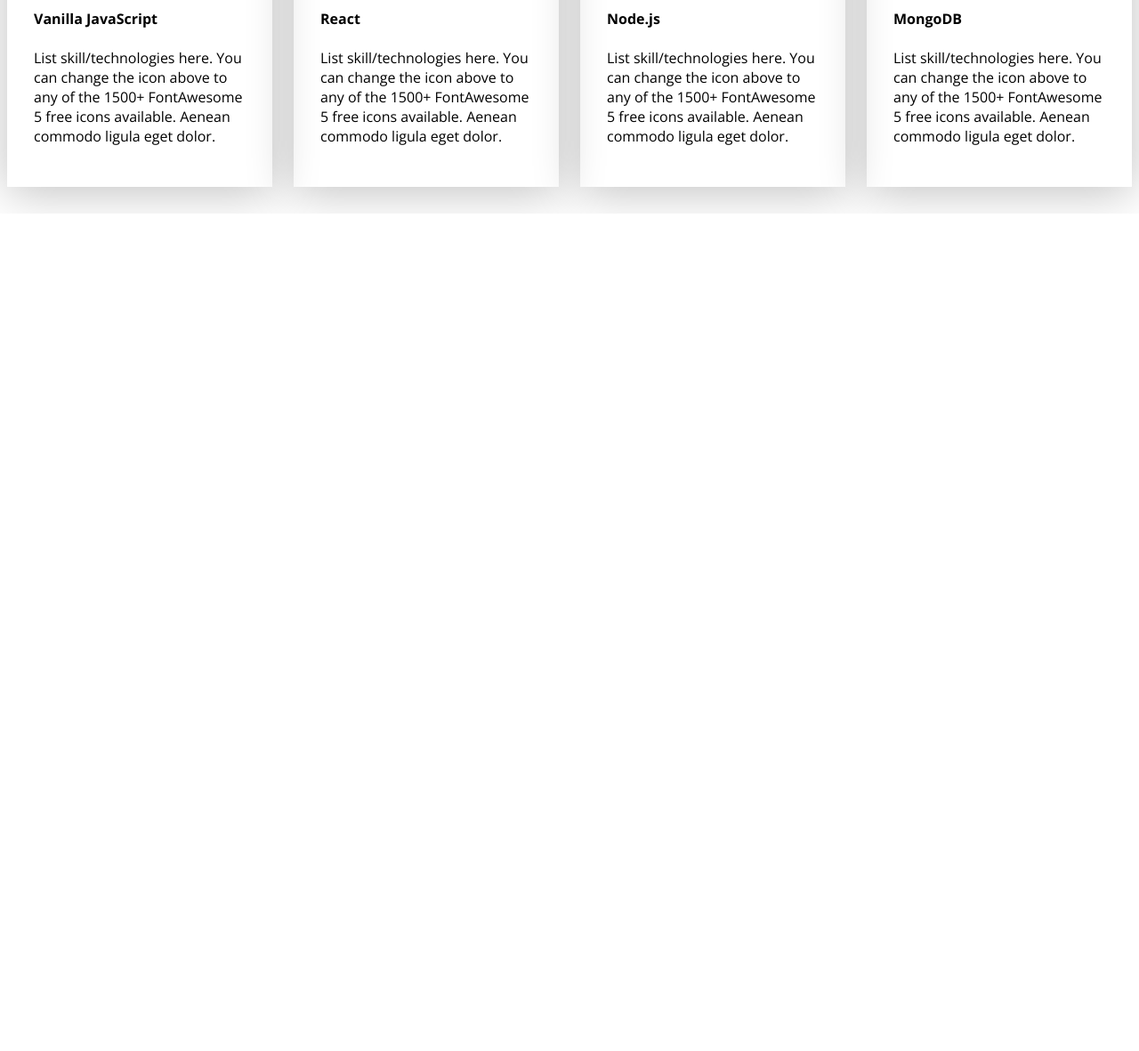
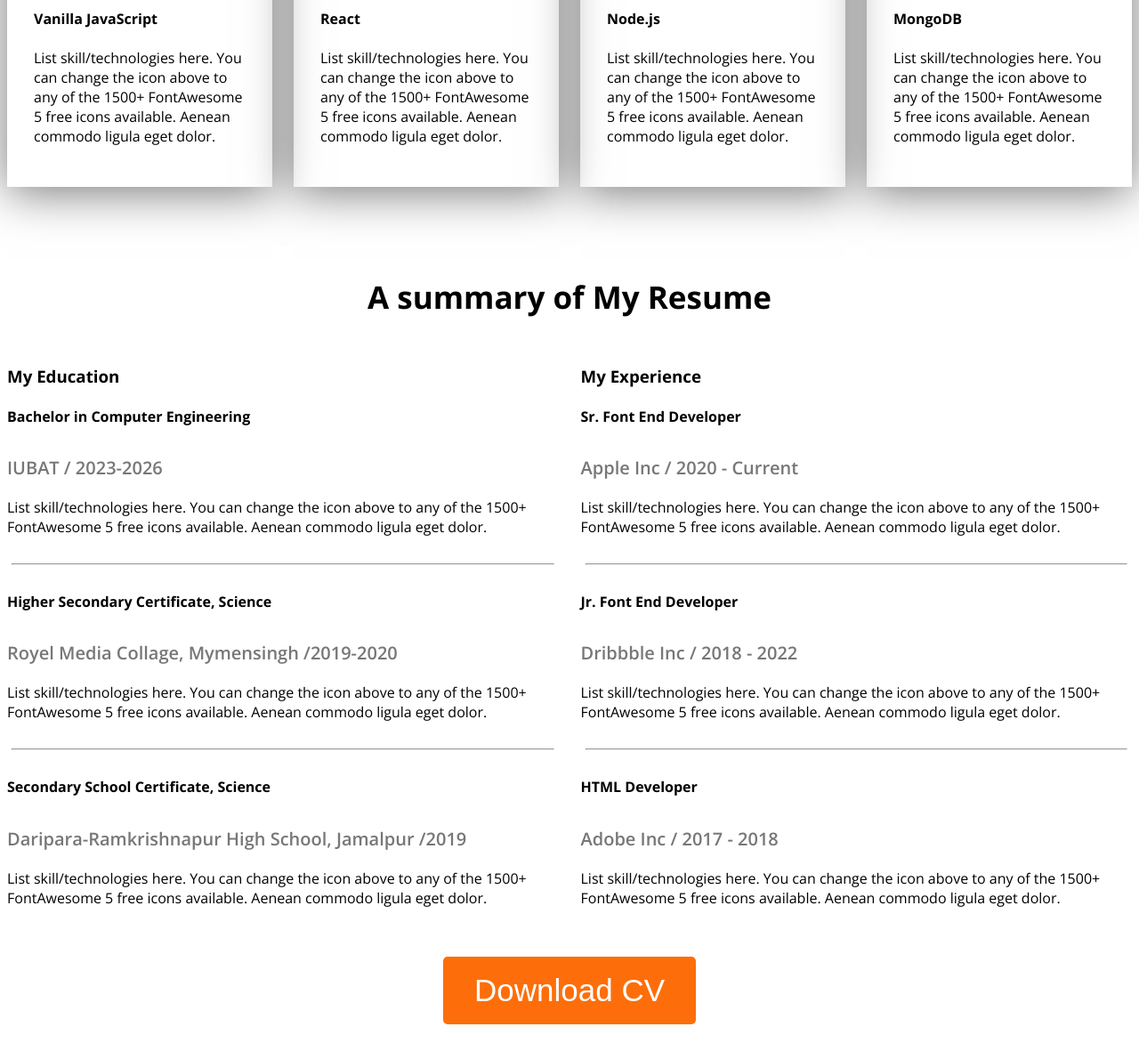
Before and after one commit to romanhassan2310/web-roman-dev-portfolio, a plain HTML site: page index.html in a window 1280 px wide. Shown: the part 1730-2911 px from the top of the page at 89% size. Before the commit the page ends 1970 px from the top, so only its background shows below. Drawn offline with nearby package versions, Linux system fonts and the light colour scheme.

Commit message:
added education and experimen

```diff
--- a/index.html
+++ b/index.html
@@ -92,8 +92,66 @@
             </div>
 
         </div>
+     </section>
+     <section class="resume">
+        <h3 class="section-title text-center">A summary of My Resume</h3>
+        <div class="resume-container">
+           <!-- .resume-column*2>h3.resume-colomn-title+.experience*3>h4.
+            experience-title+h5.experience-sub-title+.
+            experience-description-->
+             <div class="resume-column">
+                <h3 class="resume-colomn-title">My Education</h3>
+                <div class="experience">
+                    <h4 class="experience-title">Bachelor in Computer Engineering</h4>
+                    <h5 class="experience-sub-title">IUBAT / 2023-2026</h5>
+                    <experience-description>List skill/technologies here. You can change the icon above
+to any of the 1500+ FontAwesome 5 free icons available. Aenean commodo ligula eget dolor.</experience-description>
+                </div>
+                <hr>
+                <div class="experience">
+                    <h4 class="experience-title">Higher Secondary Certificate, Science</h4>
+                    <h5 class="experience-sub-title">Royel Media Collage, Mymensingh /2019-2020</h5>
+                    <experience-description>List skill/technologies here. You can change the icon above
+to any of the 1500+ FontAwesome 5 free icons available. Aenean commodo ligula eget dolor.</experience-description>
+                </div>
+                <hr>
+                <div class="experience">
+                    <h4 class="experience-title">Secondary School Certificate, Science</h4>
+                    <h5 class="experience-sub-title">Daripara-Ramkrishnapur High School, Jamalpur /2019</h5>
+                    <experience-description>List skill/technologies here. You can change the icon above
+to any of the 1500+ FontAwesome 5 free icons available. Aenean commodo ligula eget dolor.</experience-description>
+                </div>
+             </div>
+             <div class="resume-column">
+                <h3 class="resume-colomn-title">My Experience</h3>
+                <div class="experience">
+                    <h4 class="experience-title">Sr. Font End Developer</h4>
+                    <h5 class="experience-sub-title">Apple Inc / 2020 - Current</h5>
+                    <experience-description>List skill/technologies here. You can change the icon above
+to any of the 1500+ FontAwesome 5 free icons available. Aenean commodo ligula eget dolor.</experience-description>
+                </div>
+                <hr>
+                <div class="experience">
+                    <h4 class="experience-title">Jr. Font End Developer</h4>
+                    <h5 class="experience-sub-title">Dribbble Inc / 2018 - 2022</h5>
+                    <experience-description>List skill/technologies here. You can change the icon above
+to any of the 1500+ FontAwesome 5 free icons available. Aenean commodo ligula eget dolor.</experience-description>
+                </div>
+                <hr>
+                <div class="experience">
+                    <h4 class="experience-title">HTML Developer</h4>
+                    <h5 class="experience-sub-title">Adobe Inc / 2017 - 2018</h5>
+                    <experience-description>List skill/technologies here. You can change the icon above
+to any of the 1500+ FontAwesome 5 free icons available. Aenean commodo ligula eget dolor.</experience-description>
+                </div>
+             </div>
 
 
+        </div>
+       <div class="text-center resume-download-cv">
+           <button class="btn-primary">Download CV</button>
+
+       </div>
      </section>
 
 
--- a/styles/portfolio.css
+++ b/styles/portfolio.css
@@ -134,5 +134,24 @@
 }
 .skill{
     padding: 30px;
-    box-shadow: 0px 6px 50px 0px silver;
+    box-shadow: 0px 6px 50px 0px  #777;
 }
+/*resume section style*/
+.resume-container{
+    display: flex;
+    gap: 25px;
+}
+.experience-sub-title{
+    font-size: 20px;
+    font-weight: 600;
+    margin-bottom: 20px;
+}
+.experience-description, .experience-sub-title{
+    color: #777;
+}
+.resume hr{
+    margin: 30px 5px;
+}
+.resume-download-cv{
+    margin-top: 55px;
+}
```
